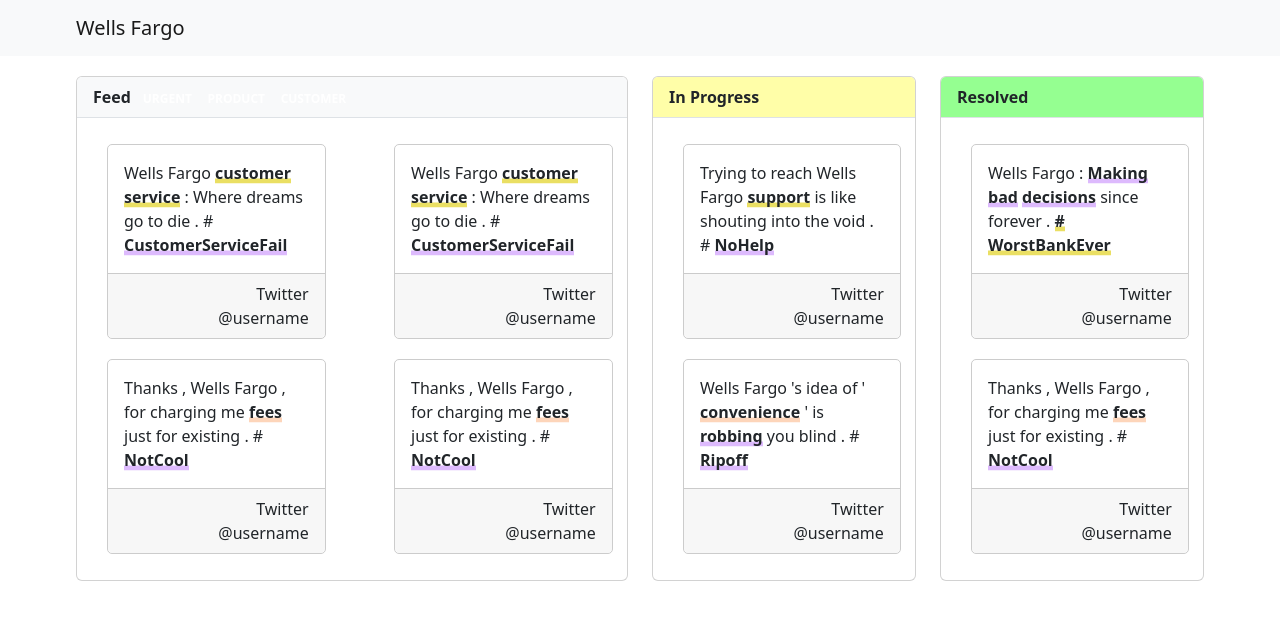
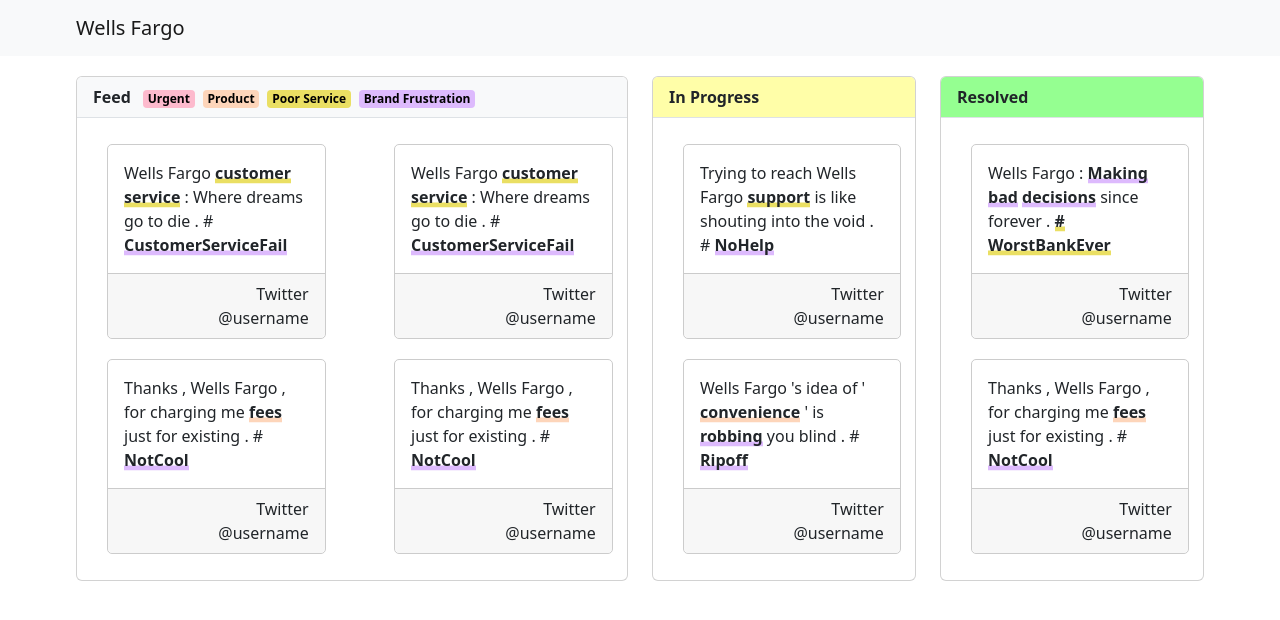
Before and after one commit to davidheineman/ef, a Vue app: page / in a window 1280 px wide. Shown: the top 620 px of the page. Built offline with nearby package versions, Linux system fonts and the light colour scheme.

Commit message:
add labels

```diff
--- a/src/components/Feed.vue
+++ b/src/components/Feed.vue
@@ -5,12 +5,12 @@
                 <div class="col-lg-6">
                     <div class="card">
                         <div class="card-header">
-    Feed
-    <span class="badge badge-danger badge-pill ml-2">URGENT</span>
-    <span class="badge badge-primary badge-pill ml-2">PRODUCT</span>
-    <span class="badge badge-info badge-pill ml-2">CUSTOMER</span>
-</div>
-
+                            Feed
+                            <span class="custom-badge badge-pill custom-badge-urg">Urgent</span>
+                            <span class="custom-badge badge-pill custom-badge-prod">Product</span>
+                            <span class="custom-badge badge-pill custom-badge-serv">Poor Service</span>
+                            <span class="custom-badge badge-pill custom-badge-frust">Brand Frustration</span>
+                        </div>
                         <div class="row">
                             <div class="col-lg-6">
                                 <div class="card-body">
@@ -143,11 +143,46 @@
 </script>
 
 <style scoped>
+.custom-badge {
+    display: inline-block;
+    padding: 0.25em 0.4em;
+    font-size: 75%;
+    font-weight: 700;
+    line-height: 1;
+    text-align: center;
+    white-space: nowrap;
+    vertical-align: baseline;
+    border-radius: 0.25rem;
+    margin-left: 8px;
+}
+
+.custom-badge-urg {
+    color: #000;
+    background-color: #fdbacd;
+}
+
+.custom-badge-prod {
+    color: #000;
+    background-color: #fdd5ba;
+}
+
+.custom-badge-serv {
+    color: #000;
+    background-color: #eadf63;
+}
+
+.custom-badge-frust {
+    color: #000;
+    background-color: #ddbafd;
+}
+
+
 .inprogress {
-    background-color:   rgb(255, 254, 168) !important
+    background-color: rgb(255, 254, 168) !important
 }
+
 .resolved {
-    background-color:rgb(149, 255, 145) !important
+    background-color: rgb(149, 255, 145) !important
 }
 
 .scrollable-feed {
```
